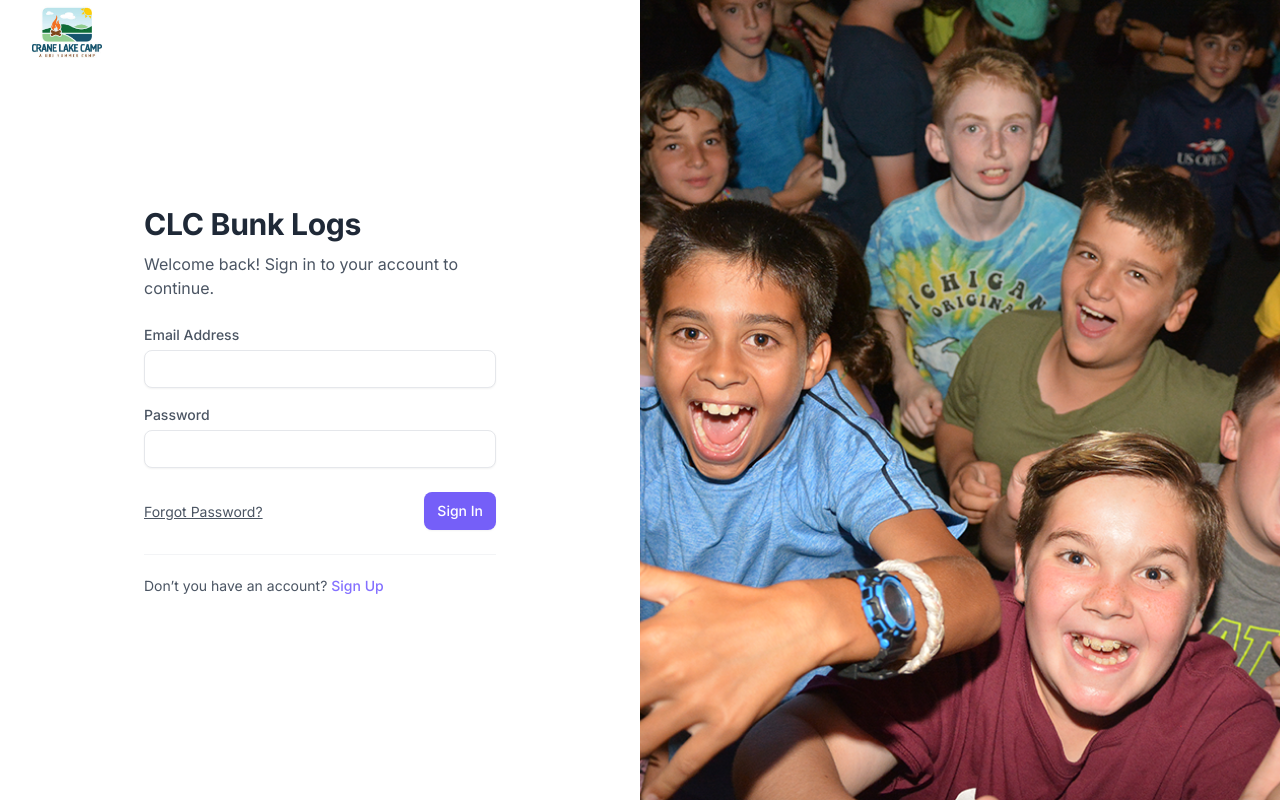
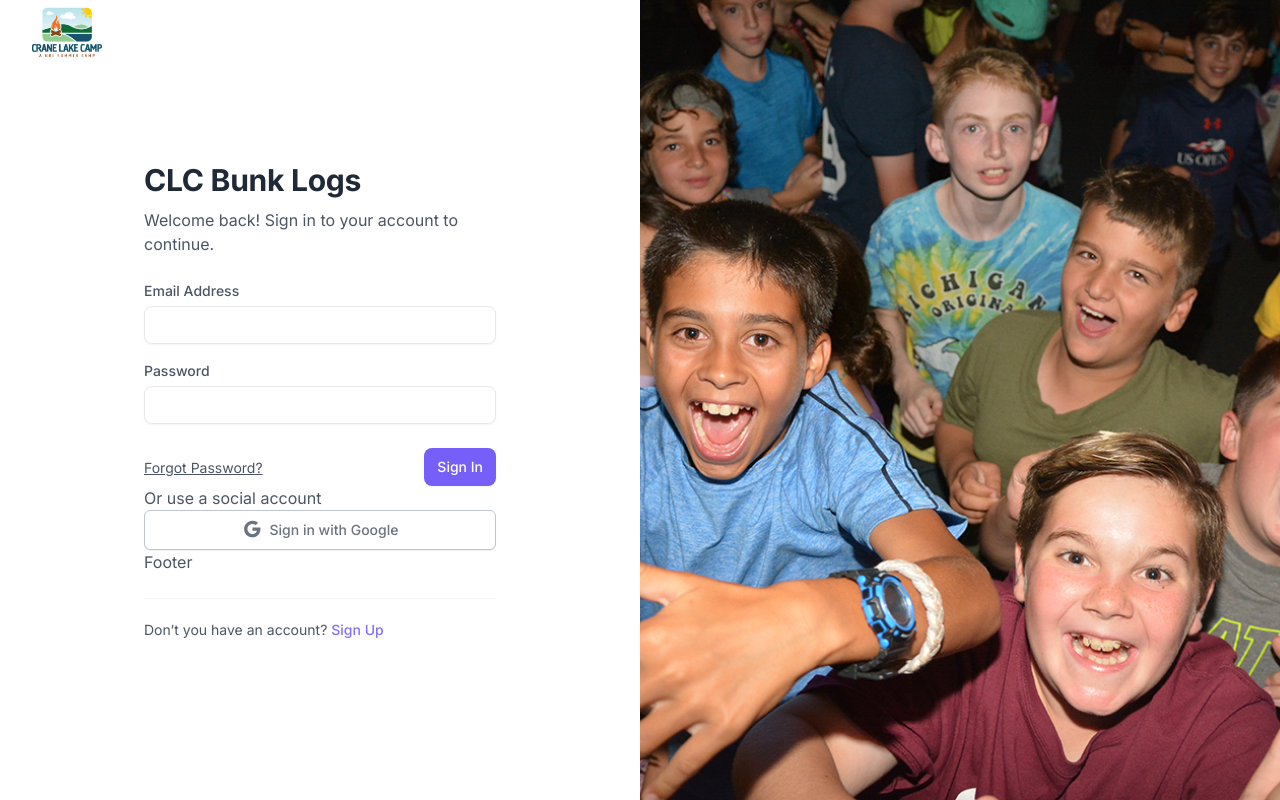
Before and after one commit to pantheonsteve/BunkLogs, a React (Vite) app in the folder frontend/: page /signin in a window 1280 px wide. Built offline with nearby package versions, Linux system fonts and the light colour scheme; no server answers.

Commit message:
maybe this time

```diff
--- a/frontend/src/pages/Signin.jsx
+++ b/frontend/src/pages/Signin.jsx
@@ -172,9 +172,9 @@
                   </button>
                 </div>
               </form>
-              {/* <h2>Or use a social account</h2>
+              <h2>Or use a social account</h2>
               <SocialLoginButton />
-              Footer */}
+              Footer
               <div className="pt-5 mt-6 border-t border-gray-100 dark:border-gray-700/60">
                 <div className="text-sm">
                   Don’t you have an account?{" "}
```
Also changed, not shown: 1 other file (tests, documents, lock files or other folders).
